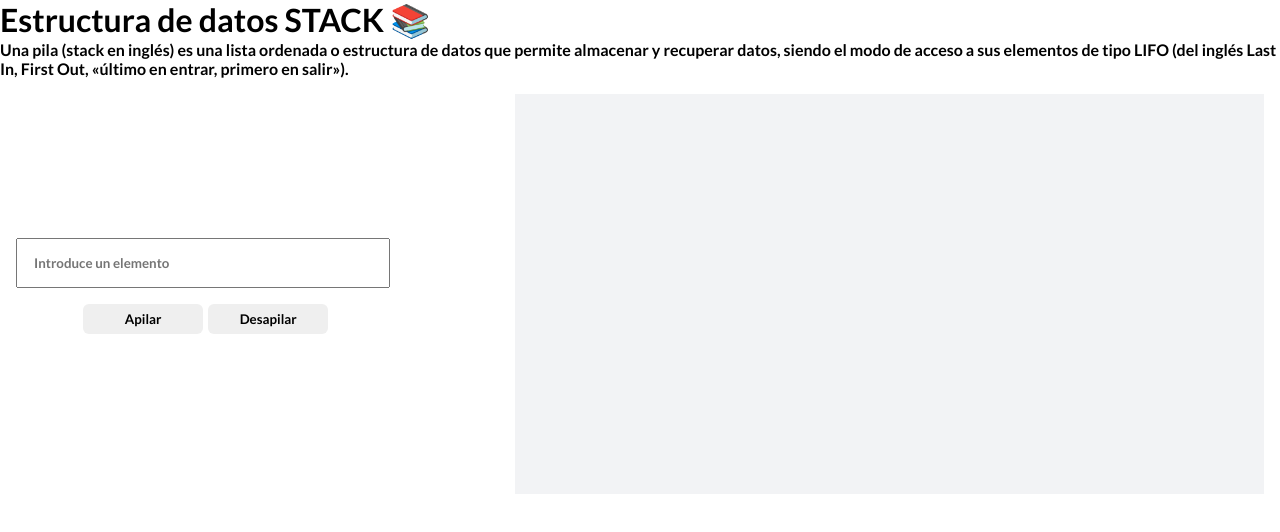
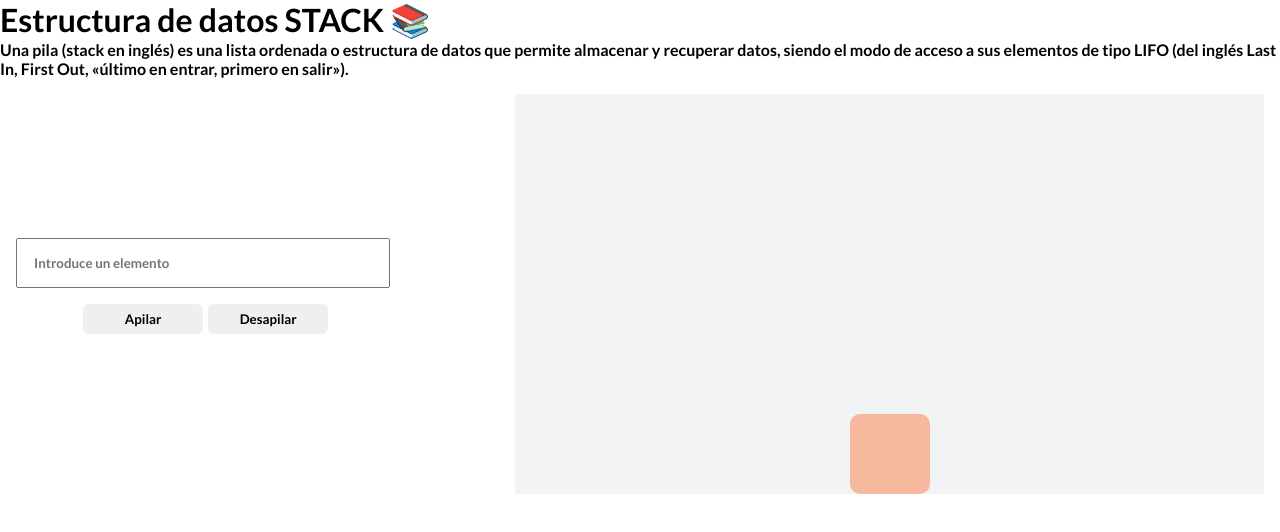
Before and after one commit to Rodevp/react-structure, a React (Vite) app in the folder structure_visualizer/: page / in a window 1280 px wide. Both pictures are taken after a click on the button "Apilar". Shown: the top 532 px of the page. Built offline with nearby package versions, Linux system fonts and the light colour scheme.

Commit message:
random color for itemStack component with useRandom color hook :white_check_mark:

```diff
--- /dev/null
+++ b/structure_visualizer/src/hooks/useRandomColor.js
@@ -0,0 +1,19 @@
+const useRandomColor = () => {
+
+    const  colors = [
+        '#eeb8b8',
+        '#deb3cf',
+        '#b57fb3',
+        '#aeddef',
+        '#f6b99d',
+        '#a3b6c5',
+        '#b1d3c5'
+    ]
+
+    const numberRandom = Math.floor(  Math.random() * colors.length )
+
+    return colors[numberRandom]
+
+}
+
+export default useRandomColor;
--- a/structure_visualizer/src/stack/Stack.jsx
+++ b/structure_visualizer/src/stack/Stack.jsx
@@ -1,5 +1,5 @@
 
-import { useState, useId } from "react";
+import { useState } from "react";
 import { Title, Description } from "../components/index";
 import StackItem from "./components/StackItem";
 import styles from "./stack.module.css";
--- a/structure_visualizer/src/stack/components/StackItem.jsx
+++ b/structure_visualizer/src/stack/components/StackItem.jsx
@@ -1,13 +1,18 @@
 import { motion } from "framer-motion";
+import useRandomColor from "../../hooks/useRandomColor";
 
 function StackItem(props) {
   const { item, className } = props;
+  const color =  useRandomColor()
 
   return (
       <motion.div
         className={className}
         animate={{ rotate: [0, 3, -3, 0], x: [-20, 30, 0], y: [-20, 0] }}
         transition={{ ease: "easeOut", duration: 1 }}
+        style={{
+          backgroundColor: color
+        }}
       >
         {item}
       </motion.div>
```
